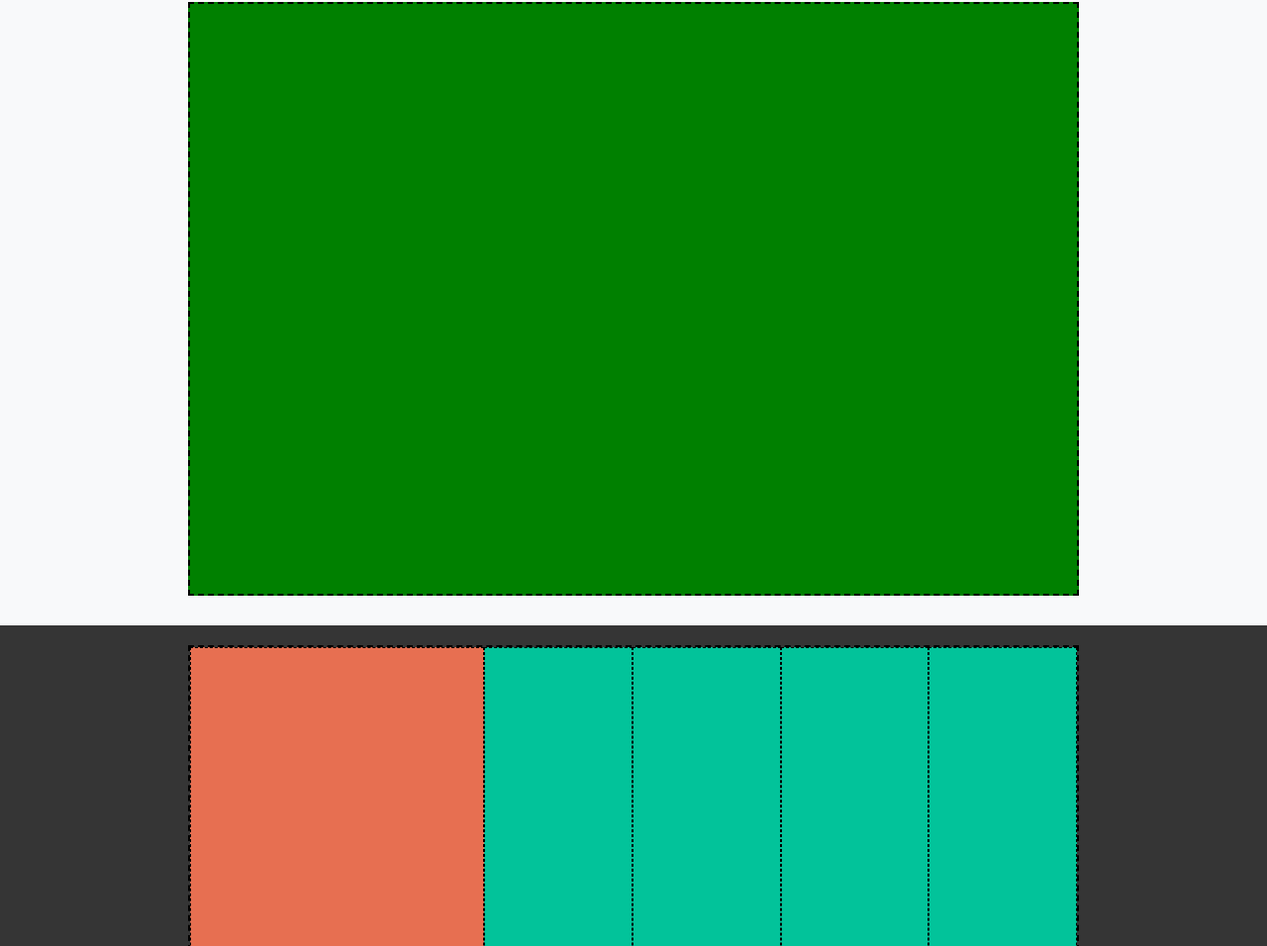
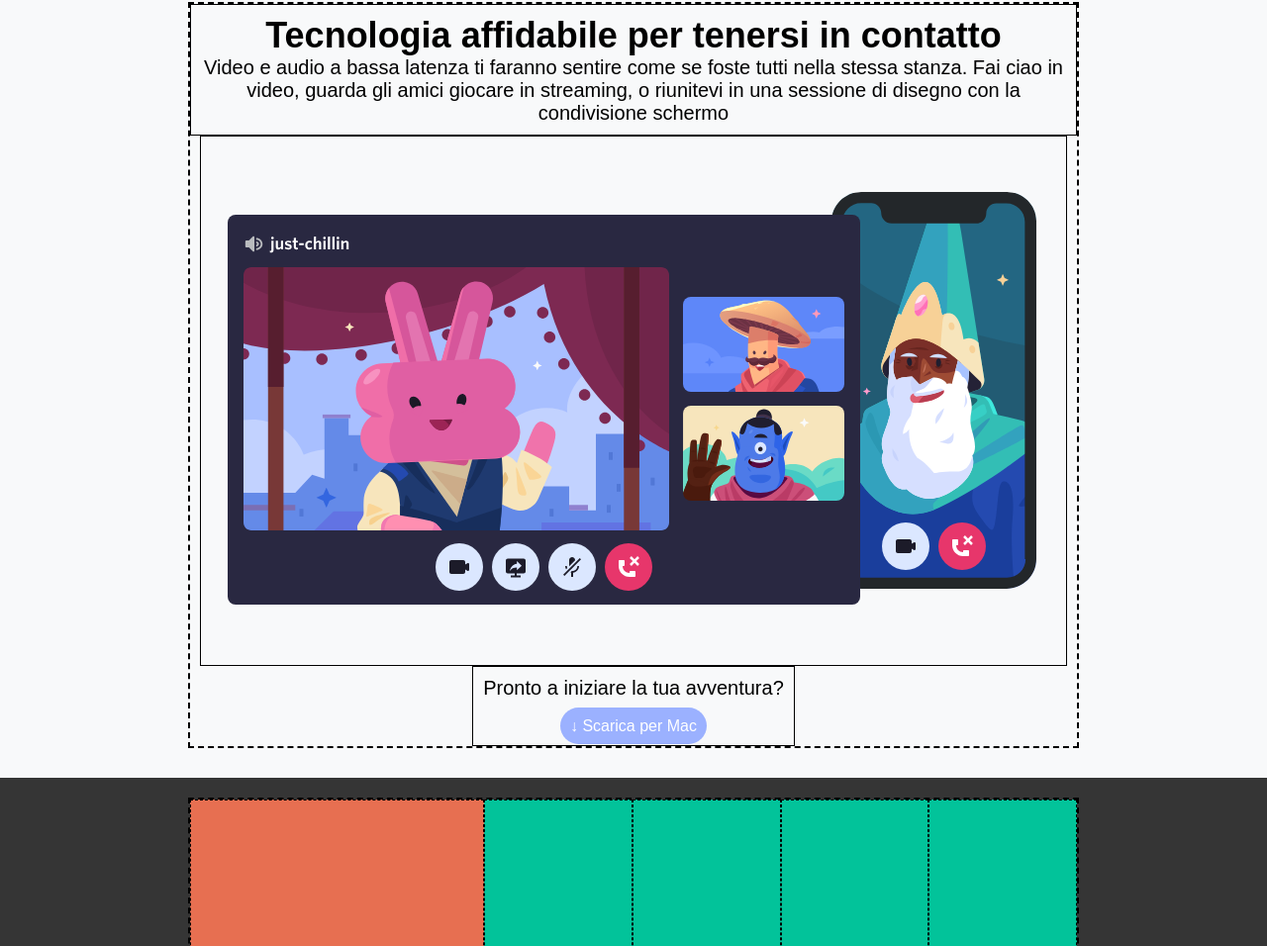
Before and after one commit to fracs31/htmlcss-discord, a plain HTML site: page index.html in a window 1280 px wide. Shown: the part 1858-2814 px from the top of the page at 99% size. Drawn offline with Linux system fonts and the light colour scheme.

Commit message:
FIX MAIN

```diff
--- a/css/style.css
+++ b/css/style.css
@@ -157,9 +157,40 @@ main section:nth-child(2n) {
 
 /* Riga senza colonne */
 .nocol {
-    height: 600px;
-    background-color: green;
+    flex-direction: column;
+    align-items: center;
+    flex-basis: calc(100% / 3);
     border: 2px dashed black;
+}
+
+.info {
+    border: 1px solid black;
+    text-align: center;
+    padding: 10px;
+}
+
+.info h2 {
+    font-size: 36px;
+}
+
+.img-info {
+    border: 1px solid black;
+}
+
+.img-info img {
+    height: 100%;
+    width: 100%;
+}
+
+.info p {
+    font-size: 20px;
+}
+
+.info span {
+    background-color: #9bb1ff;
+    color: white;
+    padding: 10px;
+    border-radius: 20px;
 }
 
 /* Footer */
--- a/index.html
+++ b/index.html
@@ -102,7 +102,20 @@
         <section>
             <!-- Container -->
             <div class="container main">
-                <div class="row nocol"></div>
+                <div class="row nocol">
+                    <div class="info">
+                        <h2>Tecnologia affidabile per tenersi in contatto</h2>
+                        <p>Video e audio a bassa latenza ti faranno sentire come se foste tutti nella stessa stanza.
+                            Fai ciao in video, guarda gli amici giocare in streaming, o riunitevi in una sessione di disegno
+                            con la condivisione schermo
+                        </p>
+                    </div>
+                    <div class="img-info"><img src="./img/item4-big.svg" alt="Item 4"></div>
+                    <div class="info">
+                        <p>Pronto a iniziare la tua avventura?</p><br>
+                        <span>&DownArrow; Scarica per Mac</span><br>
+                    </div>
+                </div>
             </div>
         </section>
     </main>
```
